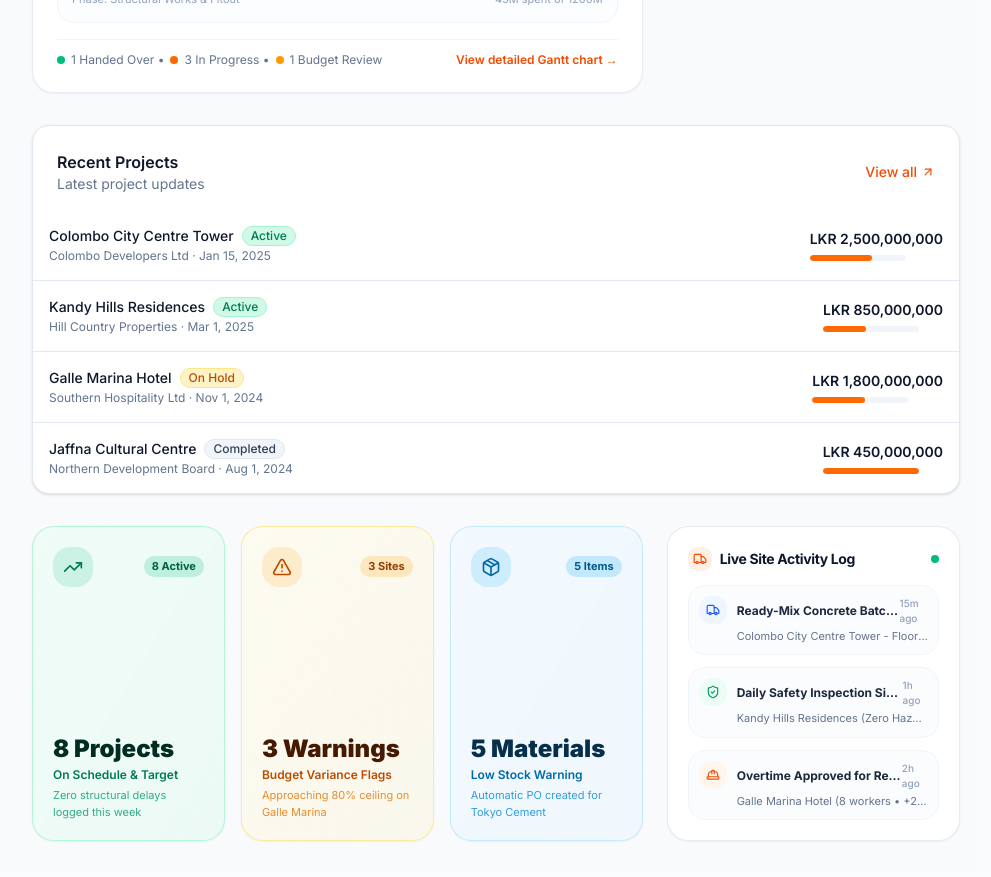
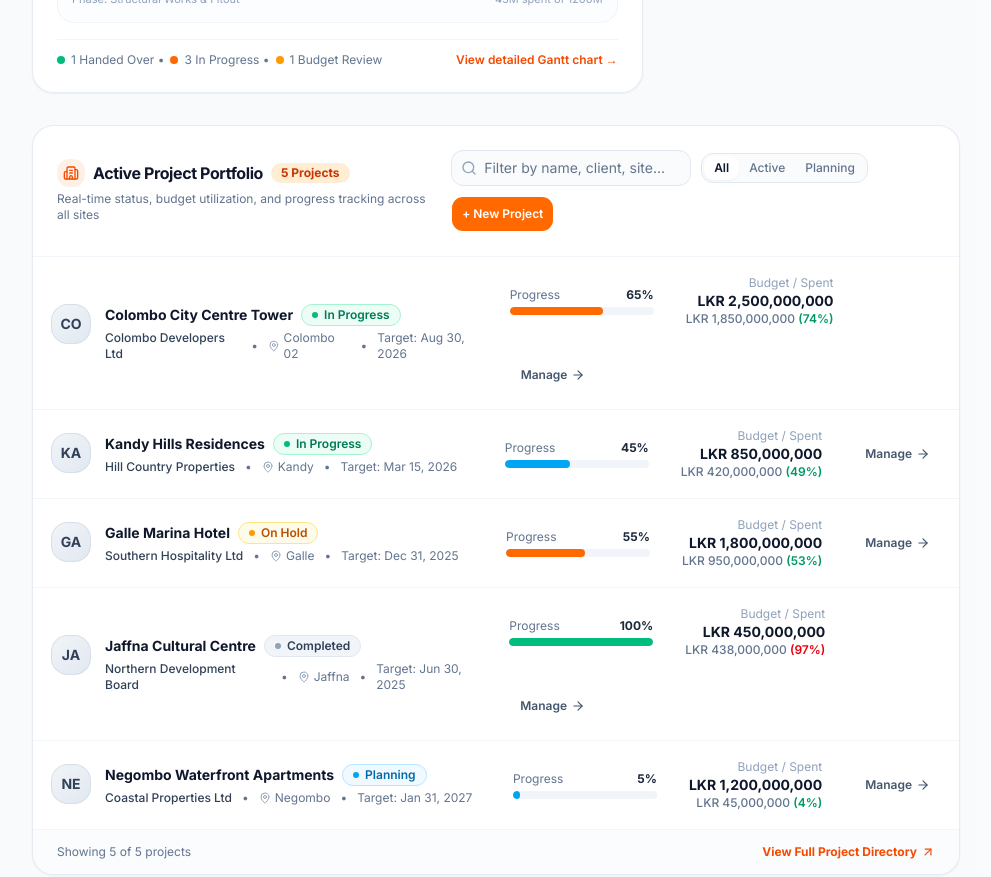
Before and after one commit to supunyasanthaofficial/construction-pm, a Next.js app: page / in a window 1280 px wide. Shown: the part 1920-2797 px from the top of the page, without its empty margins (288-1279 px from the left). Built offline with nearby package versions, Linux system fonts and the light colour scheme.

Commit message:
Enhance RecentProjects component with search and filter functionality, improved layout, and detailed project metrics

```diff
--- a/components/features/recent-projects.tsx
+++ b/components/features/recent-projects.tsx
@@ -1,69 +1,235 @@
+"use client";
+
+import { useState } from "react";
 import { mockProjects } from "@/lib/mock-data";
 import { formatCurrency, formatDate } from "@/lib/utils";
-import { Badge } from "@/components/ui/badge";
-import { PROJECT_STATUS_OPTIONS } from "@/lib/constants";
-import { ArrowUpRight } from "lucide-react";
+import { StatusBadge } from "@/components/shared/status-badge";
+import {
+  Building2,
+  MapPin,
+  ArrowUpRight,
+  Search,
+  Filter,
+  ArrowRight,
+  TrendingUp,
+} from "lucide-react";
 import Link from "next/link";
+import { Button } from "@/components/ui/button";
+import { Input } from "@/components/ui/input";
 
 export function RecentProjects() {
-  const recentProjects = mockProjects.slice(0, 4);
+  const [searchTerm, setSearchTerm] = useState("");
+  const [filterStatus, setFilterStatus] = useState<string>("all");
+
+  const filteredProjects = mockProjects.filter((p) => {
+    const matchesSearch =
+      p.name.toLowerCase().includes(searchTerm.toLowerCase()) ||
+      p.clientName.toLowerCase().includes(searchTerm.toLowerCase()) ||
+      p.location.toLowerCase().includes(searchTerm.toLowerCase());
+
+    const matchesStatus =
+      filterStatus === "all" ? true : p.status === filterStatus;
+
+    return matchesSearch && matchesStatus;
+  });
 
   return (
-    <div className="rounded-xl border bg-white shadow-sm">
-      <div className="flex items-center justify-between p-6 pb-4">
+    <div className="rounded-2xl border border-slate-200/80 bg-white shadow-xs transition-all hover:shadow-md">
+      {/* Header */}
+      <div className="flex flex-col gap-4 border-b border-slate-100 p-6 sm:flex-row sm:items-center sm:justify-between">
         <div>
-          <h3 className="text-base font-semibold text-slate-900">
-            Recent Projects
+          <div className="flex items-center gap-2">
+            <div className="flex h-7 w-7 items-center justify-center rounded-lg bg-orange-500/10 text-orange-600">
+              <Building2 className="h-4 w-4" />
+            </div>
+            <h3 className="text-base font-bold text-slate-900 tracking-tight">
+              Active Project Portfolio
             </h3>
-          <p className="text-sm text-slate-500">Latest project updates</p>
+            <span className="rounded-full bg-orange-100 px-2.5 py-0.5 text-xs font-bold text-orange-700">
+              {mockProjects.length} Projects
+            </span>
           </div>
-        <Link
-          href="/projects"
-          className="text-sm font-medium text-orange-600 hover:text-orange-700 flex items-center gap-1"
+          <p className="text-xs text-slate-500 mt-1">
+            Real-time status, budget utilization, and progress tracking across all sites
+          </p>
+        </div>
+
+        {/* Search & Filter Controls */}
+        <div className="flex flex-wrap items-center gap-2.5">
+          <div className="relative w-full sm:w-60">
+            <Search className="absolute left-2.5 top-2.5 h-4 w-4 text-slate-400" />
+            <Input
+              placeholder="Filter by name, client, site..."
+              value={searchTerm}
+              onChange={(e) => setSearchTerm(e.target.value)}
+              className="h-9 pl-8 text-xs bg-slate-50/70 border-slate-200 focus-visible:ring-orange-500 rounded-lg"
+            />
+          </div>
+
+          <div className="flex items-center rounded-lg border border-slate-200 bg-slate-50/70 p-0.5 text-xs font-medium">
+            <button
+              onClick={() => setFilterStatus("all")}
+              className={`rounded-md px-2.5 py-1 transition-all ${
+                filterStatus === "all"
+                  ? "bg-white text-slate-900 shadow-xs font-semibold"
+                  : "text-slate-500 hover:text-slate-900"
+              }`}
             >
-          View all
-          <ArrowUpRight className="h-3.5 w-3.5" />
+              All
+            </button>
+            <button
+              onClick={() => setFilterStatus("active")}
+              className={`rounded-md px-2.5 py-1 transition-all ${
+                filterStatus === "active"
+                  ? "bg-white text-slate-900 shadow-xs font-semibold"
+                  : "text-slate-500 hover:text-slate-900"
+              }`}
+            >
+              Active
+            </button>
+            <button
+              onClick={() => setFilterStatus("planning")}
+              className={`rounded-md px-2.5 py-1 transition-all ${
+                filterStatus === "planning"
+                  ? "bg-white text-slate-900 shadow-xs font-semibold"
+                  : "text-slate-500 hover:text-slate-900"
+              }`}
+            >
+              Planning
+            </button>
+          </div>
+
+          <Link href="/projects/new">
+            <Button size="sm" className="bg-orange-500 hover:bg-orange-600 text-white text-xs h-9 font-semibold gap-1 rounded-lg">
+              + New Project
+            </Button>
           </Link>
         </div>
-      <div className="divide-y">
-        {recentProjects.map((project) => {
-          const status = PROJECT_STATUS_OPTIONS[project.status];
+      </div>
+
+      {/* Projects Table / List */}
+      <div className="divide-y divide-slate-100 overflow-x-auto">
+        {filteredProjects.length === 0 ? (
+          <div className="py-12 text-center text-slate-500 text-sm">
+            No projects match your filter criteria.
+          </div>
+        ) : (
+          filteredProjects.map((project) => {
+            const utilization = Math.round(
+              (project.totalExpenses / project.budget) * 100
+            );
+
             return (
+              <div
+                key={project.id}
+                className="group flex flex-col sm:flex-row sm:items-center justify-between gap-4 p-4.5 hover:bg-slate-50/80 transition-colors"
+              >
+                {/* Project Info */}
+                <div className="flex items-start gap-3.5 min-w-[280px]">
+                  <div className="flex h-10 w-10 shrink-0 items-center justify-center rounded-xl bg-gradient-to-br from-slate-100 to-slate-200 text-slate-700 font-bold text-sm border border-slate-300/60 group-hover:from-orange-50 group-hover:to-orange-100 group-hover:text-orange-600 group-hover:border-orange-200 transition-all">
+                    {project.name.substring(0, 2).toUpperCase()}
+                  </div>
+                  <div>
+                    <div className="flex items-center gap-2">
                       <Link
-              key={project.id}
                         href={`/projects/${project.id}`}
-              className="flex items-center justify-between p-4 hover:bg-slate-50 transition-colors"
+                        className="text-sm font-bold text-slate-900 hover:text-orange-600 transition-colors"
                       >
-              <div className="flex-1 min-w-0">
-                <div className="flex items-center gap-2">
-                  <p className="text-sm font-medium text-slate-900 truncate">
                         {project.name}
-                  </p>
-                  <Badge
-                    variant="outline"
-                    className={`text-xs ${status.color}`}
-                  >
-                    {status.label}
-                  </Badge>
+                      </Link>
+                      <StatusBadge status={project.status} />
                     </div>
-                <p className="text-xs text-slate-500 mt-0.5">
-                  {project.clientName} · {formatDate(project.startDate)}
-                </p>
+                    <div className="flex items-center gap-2.5 text-xs text-slate-500 mt-1">
+                      <span className="font-medium text-slate-700">
+                        {project.clientName}
+                      </span>
+                      <span>•</span>
+                      <span className="flex items-center gap-1">
+                        <MapPin className="h-3 w-3 text-slate-400" />
+                        {project.location}
+                      </span>
+                      <span>•</span>
+                      <span>Target: {formatDate(project.endDate)}</span>
                     </div>
-              <div className="text-right ml-4">
-                <p className="text-sm font-semibold text-slate-900">
-                  {formatCurrency(project.budget)}
-                </p>
-                <div className="mt-1.5 w-24 h-1.5 bg-slate-100 rounded-full overflow-hidden">
+                  </div>
+                </div>
+
+                {/* Progress & Utilization */}
+                <div className="flex flex-wrap items-center gap-6 sm:gap-8">
+                  {/* Progress Meter */}
+                  <div className="w-36 space-y-1">
+                    <div className="flex justify-between text-xs">
+                      <span className="text-slate-500">Progress</span>
+                      <span className="font-bold text-slate-800">
+                        {project.progress}%
+                      </span>
+                    </div>
+                    <div className="h-2 w-full rounded-full bg-slate-100 overflow-hidden">
                       <div
-                    className="h-full bg-orange-500 rounded-full transition-all"
+                        className={`h-full rounded-full transition-all duration-500 ${
+                          project.progress === 100
+                            ? "bg-emerald-500"
+                            : project.progress >= 50
+                            ? "bg-orange-500"
+                            : "bg-sky-500"
+                        }`}
                         style={{ width: `${project.progress}%` }}
                       />
                     </div>
                   </div>
+
+                  {/* Budget & Spend */}
+                  <div className="text-right min-w-[130px]">
+                    <p className="text-xs text-slate-400">Budget / Spent</p>
+                    <p className="text-sm font-bold text-slate-900">
+                      {formatCurrency(project.budget)}
+                    </p>
+                    <p className="text-xs font-medium text-slate-500">
+                      {formatCurrency(project.totalExpenses)}{" "}
+                      <span
+                        className={`font-semibold ${
+                          utilization > 90
+                            ? "text-red-600"
+                            : utilization > 75
+                            ? "text-amber-600"
+                            : "text-emerald-600"
+                        }`}
+                      >
+                        ({utilization}%)
+                      </span>
+                    </p>
+                  </div>
+
+                  {/* Action Link */}
+                  <Link href={`/projects/${project.id}`}>
+                    <Button
+                      variant="ghost"
+                      size="sm"
+                      className="h-8 px-2.5 text-xs text-slate-600 hover:text-orange-600 hover:bg-orange-50 font-semibold gap-1"
+                    >
+                      Manage
+                      <ArrowRight className="h-3.5 w-3.5" />
+                    </Button>
                   </Link>
+                </div>
+              </div>
             );
-        })}
+          })
+        )}
+      </div>
+
+      {/* Footer view all link */}
+      <div className="flex items-center justify-between border-t border-slate-100 px-6 py-3.5 bg-slate-50/50 rounded-b-2xl">
+        <span className="text-xs text-slate-500">
+          Showing {filteredProjects.length} of {mockProjects.length} projects
+        </span>
+        <Link
+          href="/projects"
+          className="text-xs font-bold text-orange-600 hover:text-orange-700 flex items-center gap-1"
+        >
+          View Full Project Directory
+          <ArrowUpRight className="h-3.5 w-3.5" />
+        </Link>
       </div>
     </div>
   );
```
Lines whose indentation alone changed are shown as unchanged.
